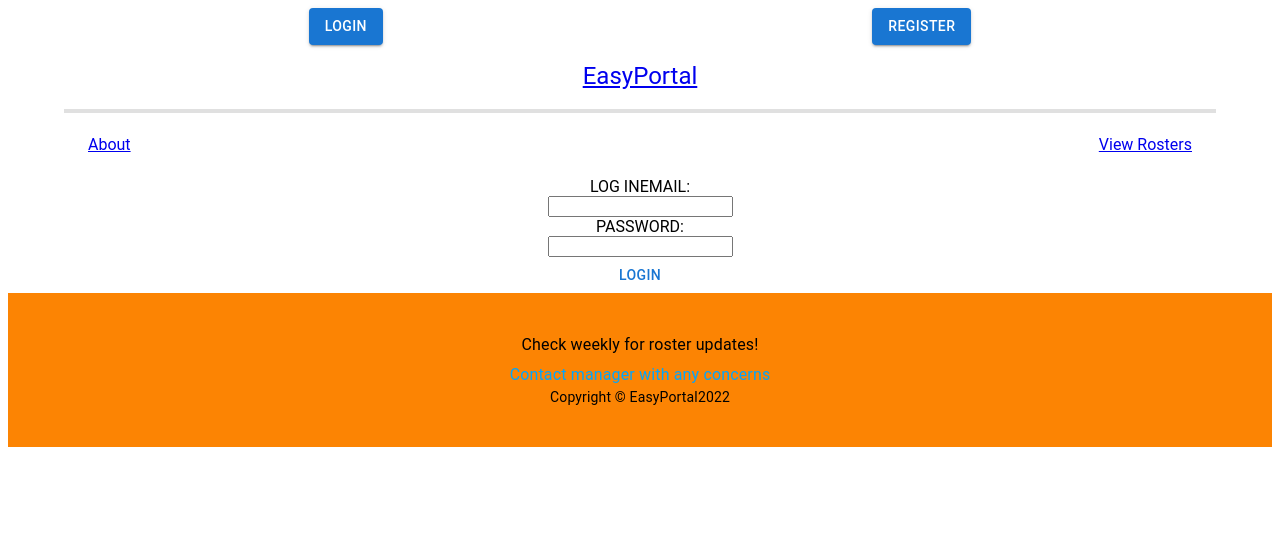
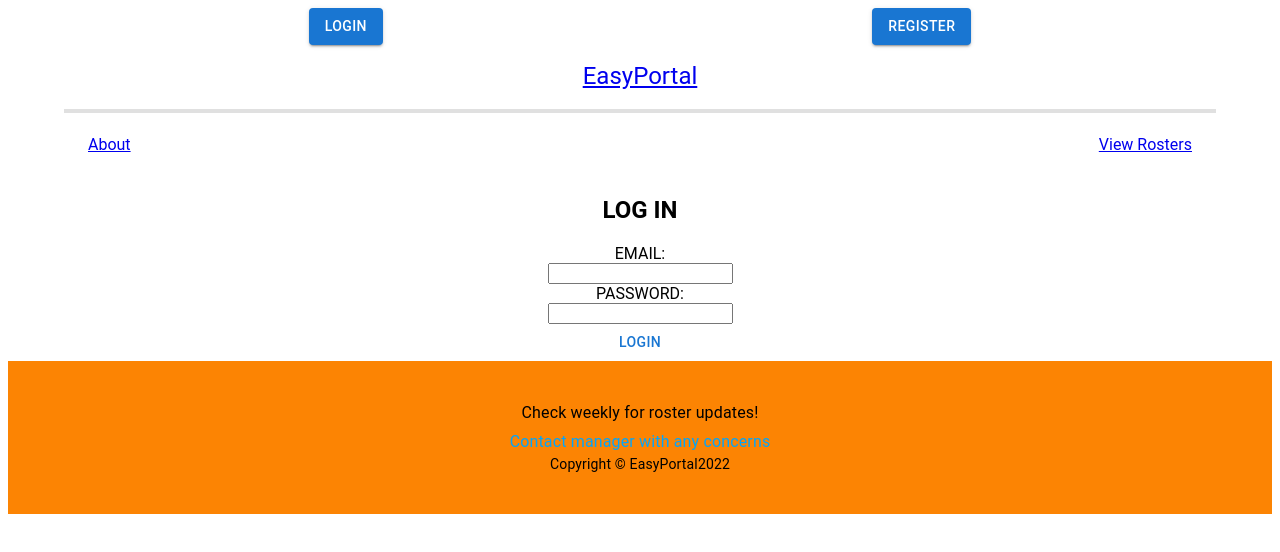
Before and after one commit to EasyPortal-Business-Management-System/EasyPortal-Client, a React (Create React App) app: page /login in a window 1280 px wide. Shown: the top 552 px of the page. Built offline with nearby package versions, Linux system fonts and the light colour scheme.

Commit message:
fixed warning in loginbar.js for deployment

```diff
--- a/src/components/LogIn.js
+++ b/src/components/LogIn.js
@@ -48,7 +48,7 @@ export default function LogIn() {
     <>
     <Box sx={{fontFamily: 'default', textAlign: 'center', textTransform: 'uppercase'
       }}>
-      <label className="sign-in">Log In</label>
+      <h2 className="sign-in">Log In</h2>
       <label>Email:</label>
       <br></br>
       <input
--- a/src/components/LogInBar.js
+++ b/src/components/LogInBar.js
@@ -27,7 +27,7 @@ export default function LogInBar() {
     <Box display="flex" justifyContent="space-around" width="100%">
       {loggedInUser ? (
         <>
-          <Typography m={2}><h4 name="loggedin" ></h4>Hi {loggedInUser}</Typography>
+          <Typography m={2}><h4 name="loggedin" >Hi {loggedInUser}</h4></Typography>
           <Button variant="contained" onClick={handleLogout}>Logout</Button>
         </>
       ) : (
```
Also changed, not shown: 1 other file (tests, documents, lock files or other folders).
